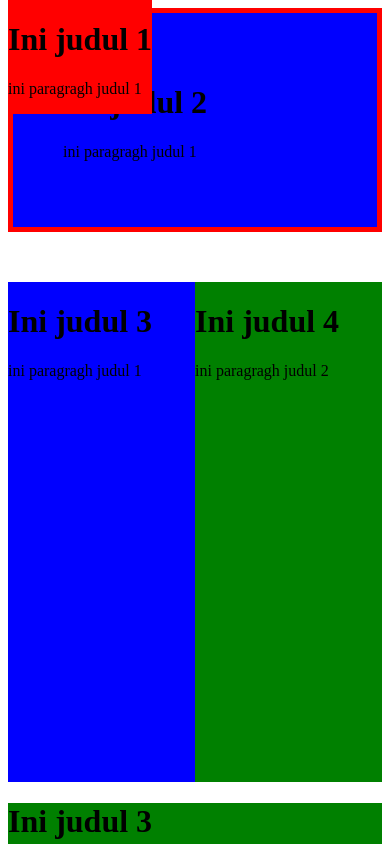
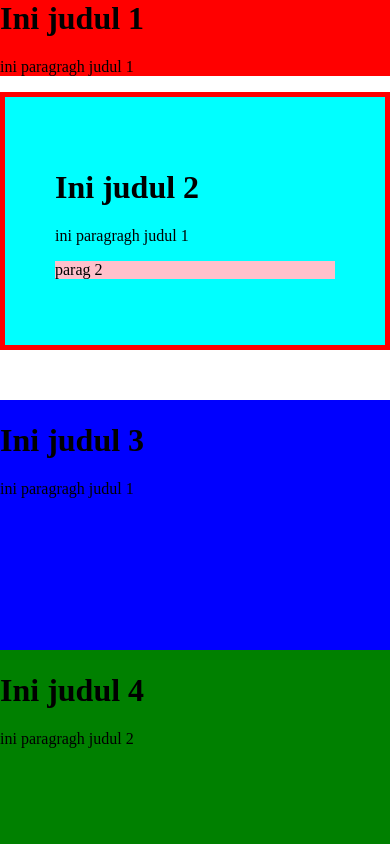
Before and after one commit to ariefyusron/learn-html-css, a plain HTML site: page index.html in a window 390 px wide. Shown: the top 844 px of the page. Drawn offline with Linux system fonts and the light colour scheme.

Commit message:
media query

```diff
--- a/index.html
+++ b/index.html
@@ -2,6 +2,7 @@
   <head>
     <title>Belajar HTML</title>
     <link rel="stylesheet" href="styles.css">
+    <meta name="viewport" content="width=device-width, initial-scale=1.0">
   </head>
 
   <body>
--- a/styles.css
+++ b/styles.css
@@ -1,4 +1,8 @@
 /* selector tag html */
+body {
+  margin: 0;
+}
+
 div {
   background-color: red;
 }
@@ -8,7 +12,6 @@ div {
   background-color: blue;
   padding: 50px;
   border: 5px solid red;
-  position: relative;
 }
 
 /* selector id (diawalai dengan tanda pagar) */
@@ -17,15 +20,13 @@ div {
 }
 
 .content-1 .sub-content {
-  position: absolute;
-  top: 0;
   background-color: pink;
 }
 
 .header {
-  position: fixed;
+  /* position: fixed; */
   /* position: sticky; */
-  top: 0;
+  /* top: 0; */
   z-index: 1;
 }
 
@@ -48,3 +49,13 @@ div {
 .flex-right:hover {
   background-color: red;
 }
+
+@media only screen and (max-width: 600px) {
+  .content-1 {
+    background-color: aqua;
+  }
+
+  .container-flex {
+    flex-direction: column;
+  }
+}
```
